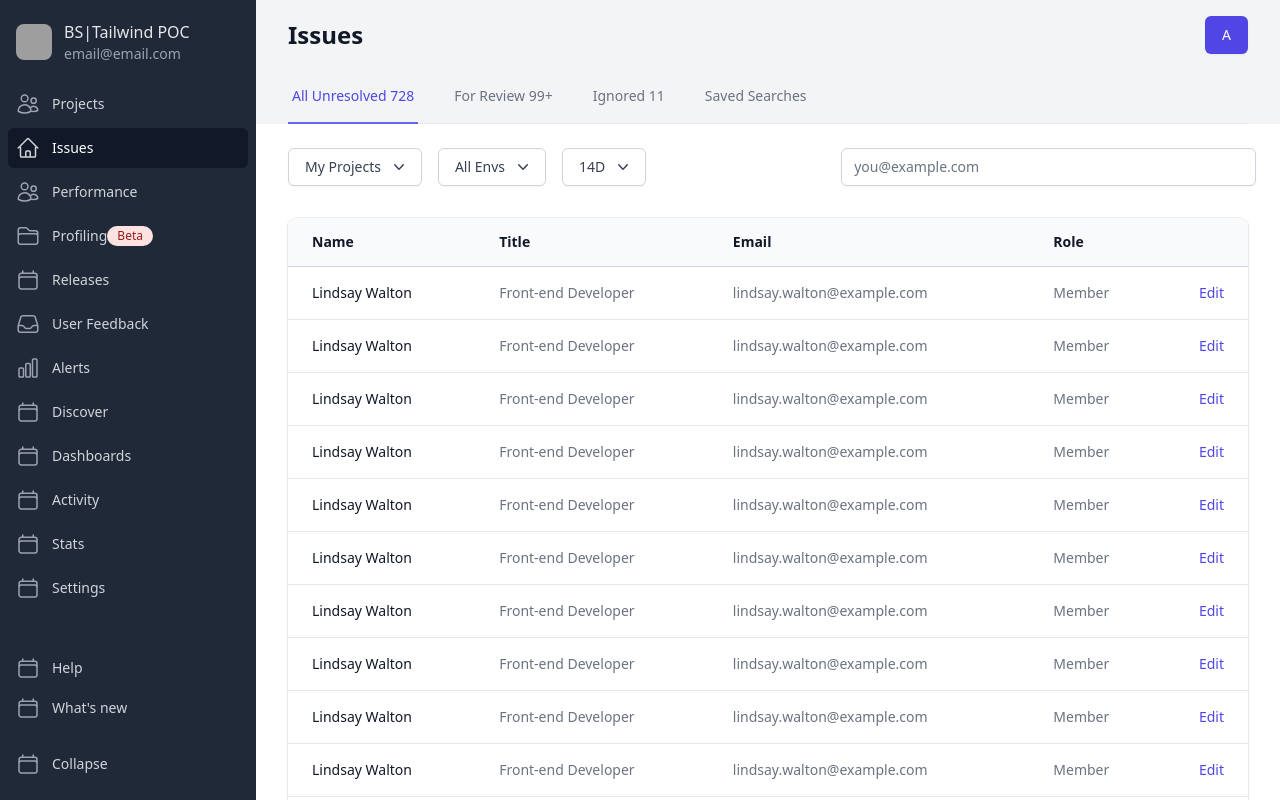
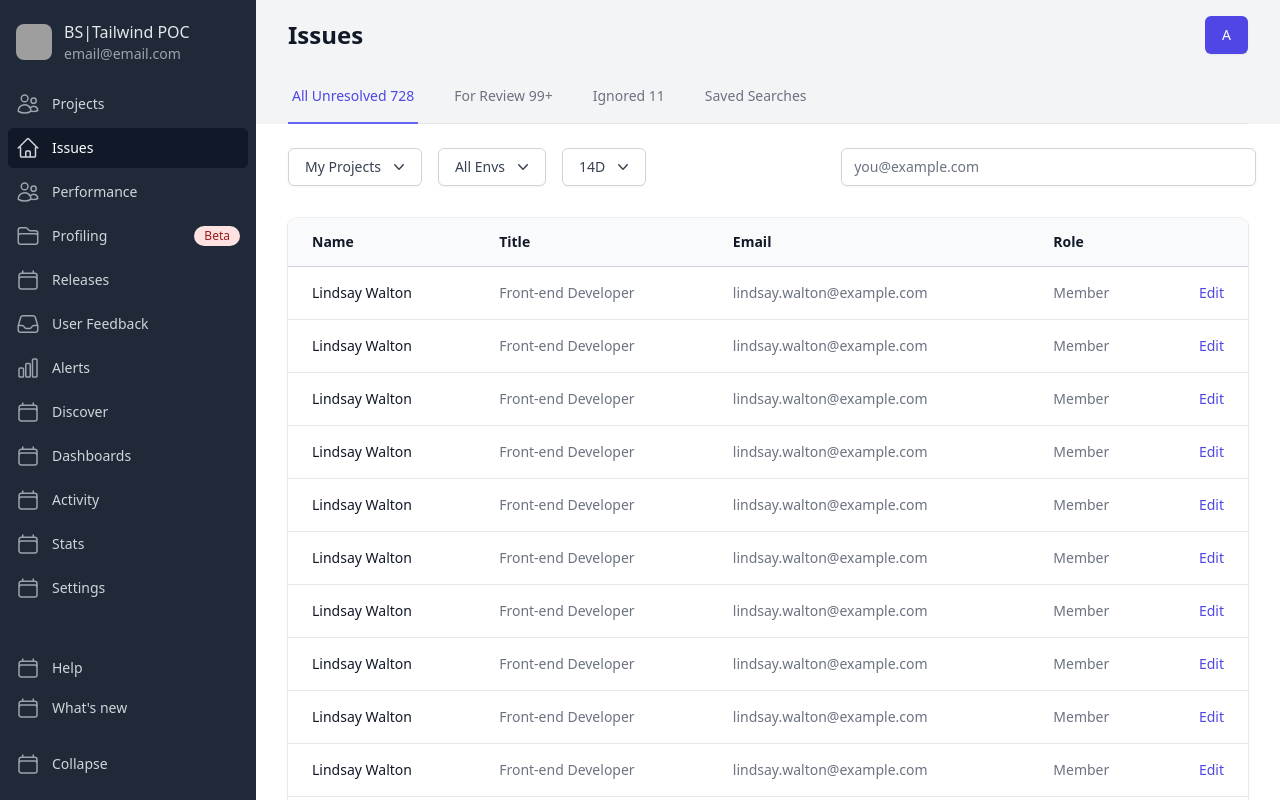
Before and after one commit to ribinBS/bs-tailwind-poc, a React (Create React App) app: page / in a window 1280 px wide. Shown: the top 800 px of the page. Built offline with nearby package versions, Linux system fonts and the light colour scheme; grey boxes are pictures that could not be loaded; a web font is replaced by a local one.

Commit message:
sidebar fix

```diff
--- a/src/components/SideBar/index.jsx
+++ b/src/components/SideBar/index.jsx
@@ -80,12 +80,14 @@ export default function SideBar() {
                                         )}
                                         aria-hidden='true'
                                     />
+                                    <div className='flex justify-between w-full'>
                                         {item.name}
                                         {item.isBeta && (
                                             <span className='inline-flex items-center rounded-full bg-red-100 px-2.5 py-0.5 text-xs font-medium text-red-800'>
                                                 Beta
                                             </span>
                                         )}
+                                    </div>
                                 </a>
                             ))}
 
```
Lines whose indentation alone changed are shown as unchanged.
